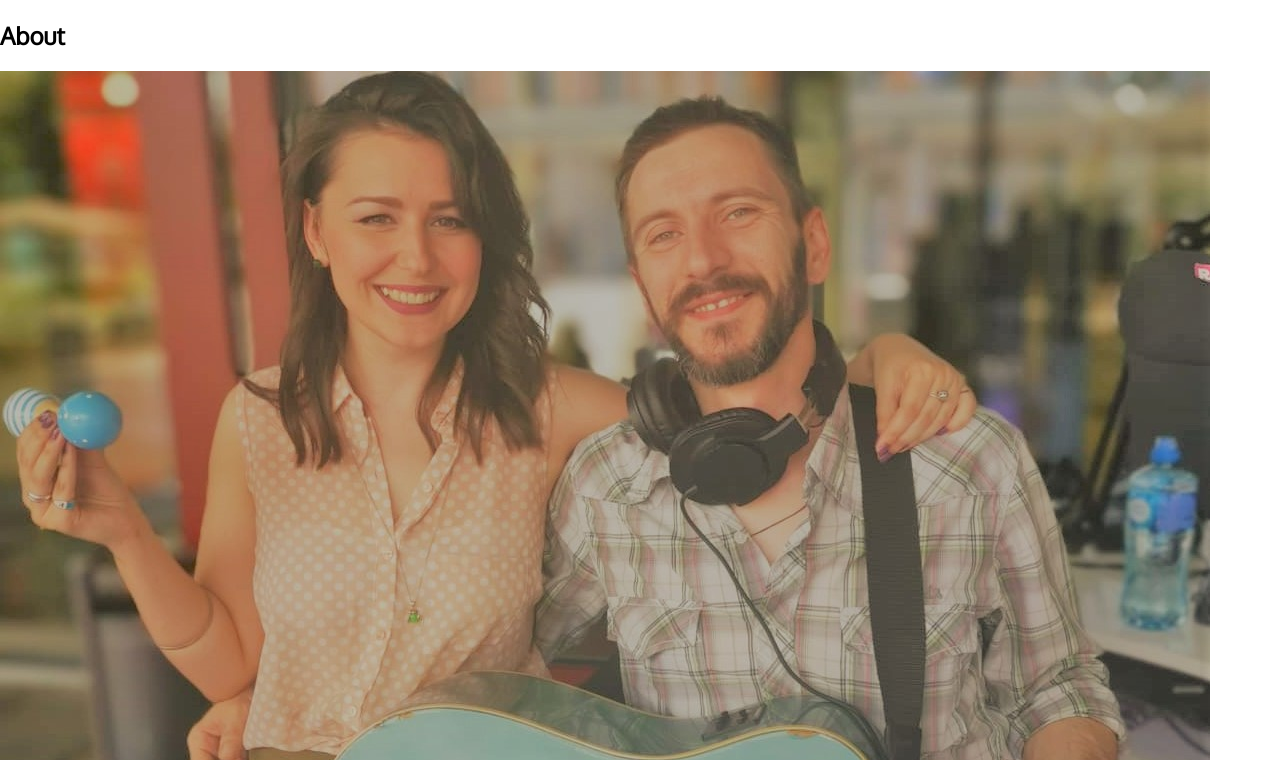
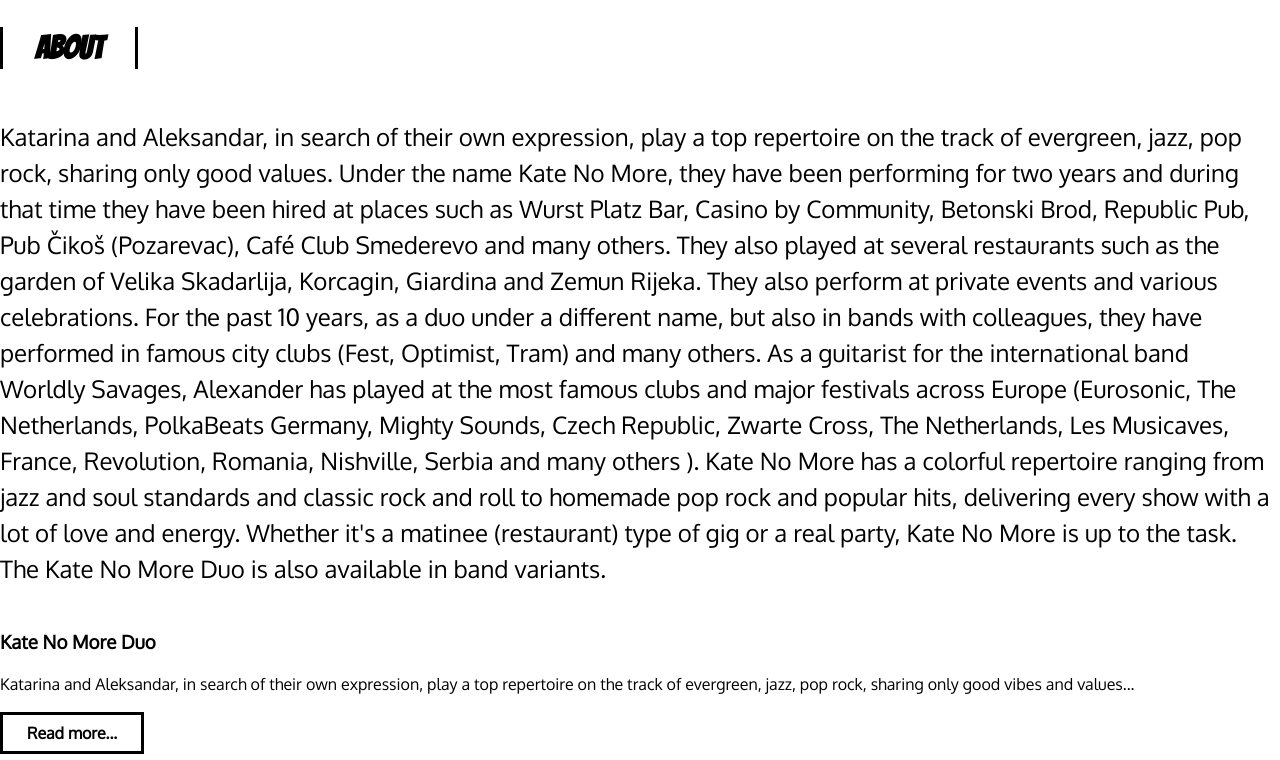
Before and after one commit to aleksmilenkovic/Responsive-Web-Page, a plain HTML site: page index.html in a window 1280 px wide. Shown: the part 800-1560 px from the top of the page. Drawn offline with Linux system fonts and the light colour scheme; a script that the page names is missing.

Commit message:
style main section

```diff
--- a/style.css
+++ b/style.css
@@ -221,3 +221,100 @@
     font-size: 20px;
     text-align: center;
   }
+
+  /* ////////////////////////////
+///////////////////// Sections /////////////////////// */
+
+section {
+  display: flex;
+  flex-direction: row;
+  justify-content: flex-start;
+  flex-wrap: wrap-reverse;
+  align-items: flex-start;
+}
+
+.section-heading {
+  font-size: 32px;
+  font-family: "Bangers", cursive;
+  border-left: 3px solid black;
+  border-right: 3px solid black;
+  transition: all 0.4s;
+  display: inline-block;
+  padding: 4px 32px;
+}
+
+.section-heading:hover {
+  padding: 4px 48px;
+  background-color: rgba(62, 150, 163, 0.8);
+}
+
+#section-source p {
+  padding: 8px;
+  text-align: center;
+}
+
+#section-source a {
+  margin: 8px;
+  text-align: center;
+}
+
+/* /////////////////
+/////////////////// Card //////////////// */
+
+.card {
+   flex: 0 1 100%;
+}
+
+.card-image {
+  transition: 0.4s;
+}
+
+.card-image:hover {
+  box-shadow: 0 10px 6px -6px #777;
+}
+
+.card .card-description {
+  padding: 0 8px;
+  flex: 3 0 100%;
+}
+
+/*  /////////////////////
+///////////////////////// Button Read more ///////////// */
+
+.btn-read-more {
+  padding: 8px 24px;
+  border: 3px solid black;
+  transition: 0.4s;
+  display: inline-block;
+  margin-bottom: 24px;
+  margin-left: 0px;
+  font-weight: bold;
+  cursor: pointer;
+  background: white;
+  text-align: center;
+
+}
+
+.btn-read-more:hover {
+  background-color: rgba(62, 150, 163, 0.8);
+  text-decoration: none;
+  padding: 8px 24px 8px 64px;
+  color: white;
+}
+
+
+
+
+
+/* about-text  */
+.card #article-about{
+  flex: 1 0 100%;
+}
+
+
+
+ #article-about p {
+  font-family: "Oxygen", sans-serif;
+  font-size: 24px;
+
+}
```
